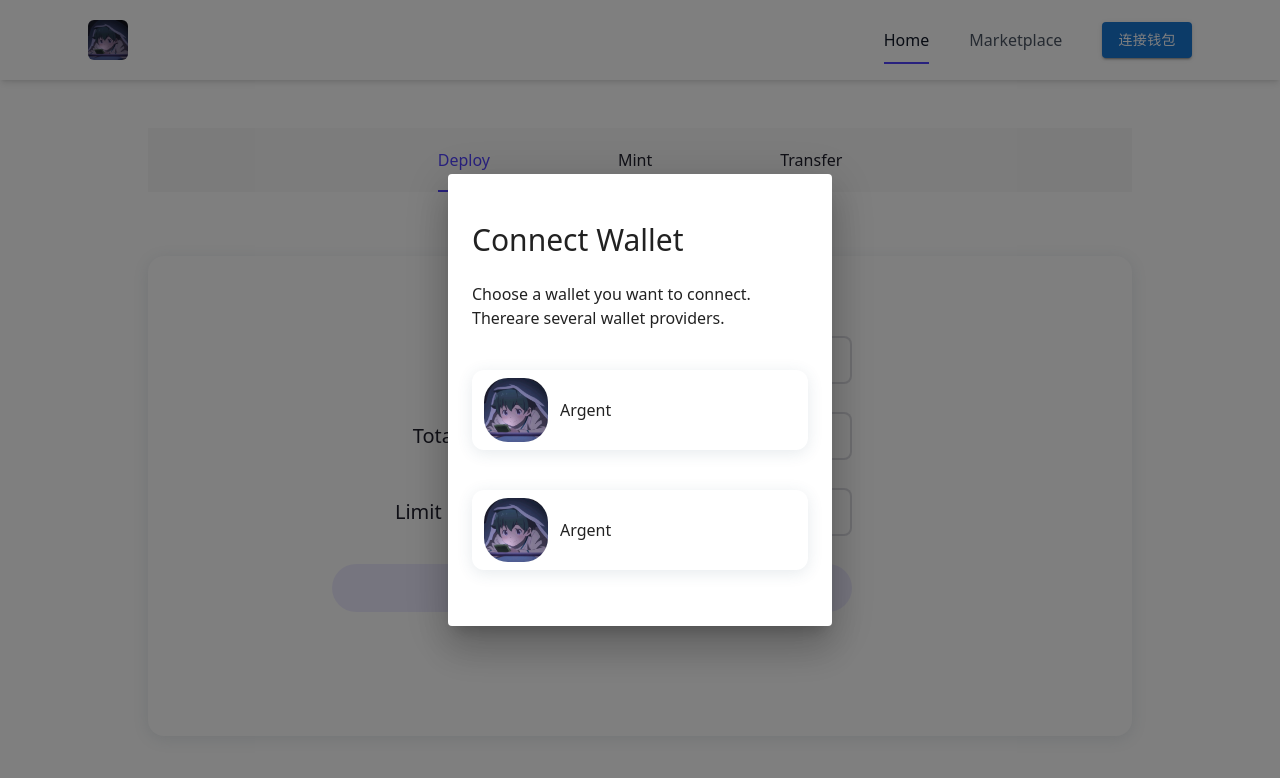
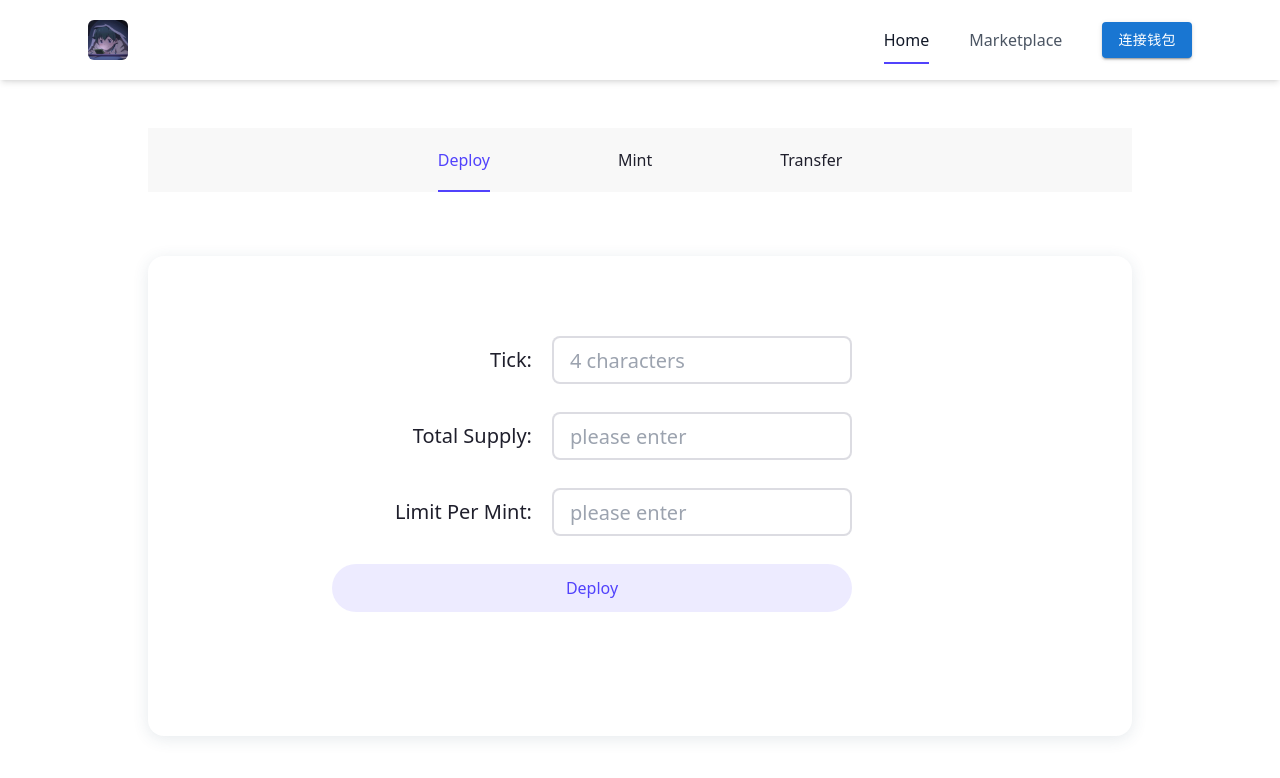
Before and after one commit to komorebi-cqd/bully-assault, a React (Vite) app: page / in a window 1280 px wide. Shown: the top 778 px of the page. Built offline with nearby package versions, Linux system fonts and the light colour scheme.

Commit message:
feat: 基本UI

```diff
--- a/src/components/ui/header.jsx
+++ b/src/components/ui/header.jsx
@@ -11,7 +11,7 @@ export default function Header() {
   console.log(location);
   const [top, setTop] = useState(true);
 
-  const [openWellet, setOpenWellet] = useState(true);
+  const [openWellet, setOpenWellet] = useState(false);
 
   const handleConnectWalletDia = () => {
     setOpenWellet(true);
```
